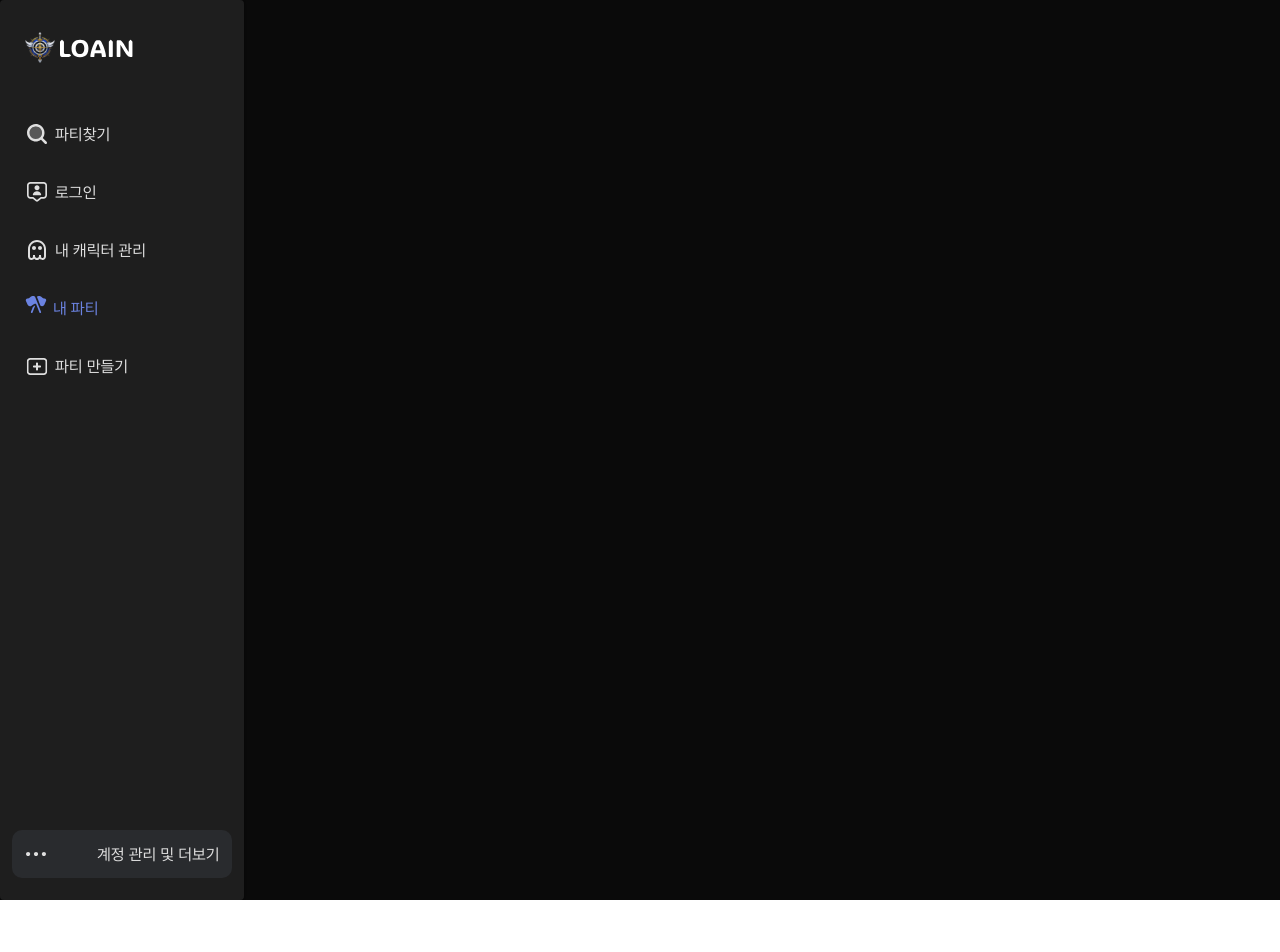
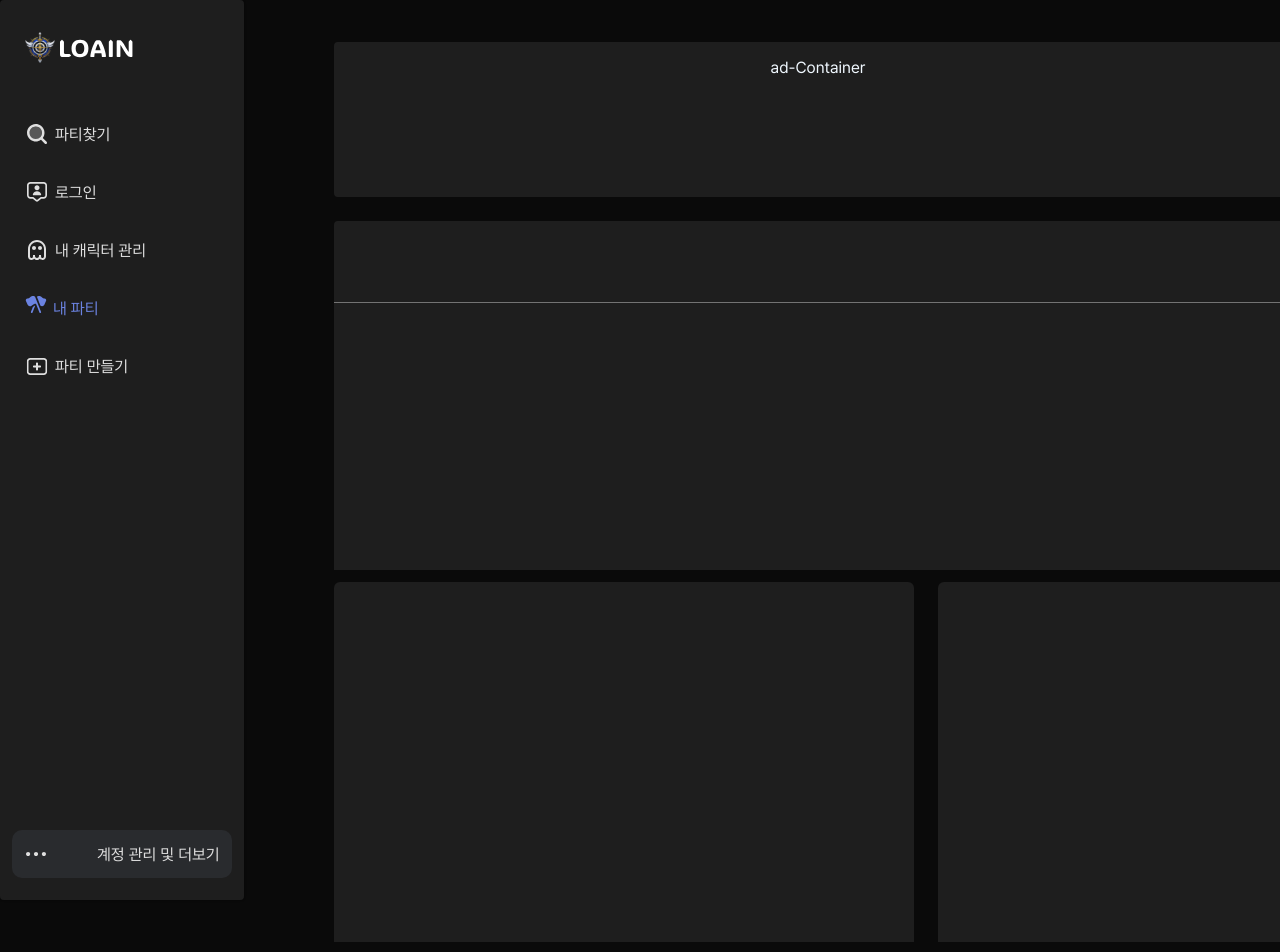
Before and after one commit to bsko98/loain, a React (Create React App) app: page /myParty in a window 1280 px wide. Shown: the top 952 px of the page. Before the commit the page ends 900 px from the top, so only its background shows below. Built offline with nearby package versions, Linux system fonts and the light colour scheme.

Commit message:
feat: 내 파티 페이지 생성 및 구도 잡기 그리고 app.js에 라우트 추가

```diff
--- a/src/App.js
+++ b/src/App.js
@@ -5,7 +5,7 @@ import { BrowserRouter as Router, Routes, Route } from "react-router-dom";
 import MainPage from './pages/MainPage';
 import Sidebar from './components/sidebar';
 import ManageMyCharacter from './pages/ManageMyCharacter';
-
+import MyPartyPage from './pages/MyPartyPage.jsx';
 
 function App() {
   return (
@@ -15,6 +15,7 @@ function App() {
         <Routes>
           <Route path="/" element={<MainPage />} />
           <Route path="/manageMyCharacter" element={<ManageMyCharacter />} />
+          <Route path="/myParty" element={<MyPartyPage />} />
         </Routes>
       </Router>
     </div>
--- /dev/null
+++ b/src/pages/MyPartyPage.css
@@ -0,0 +1,58 @@
+/* 광고 부분을 제외한 나머지 부분 */
+.my-party-container{
+    width: 1036px;
+    height: 721px;
+    display: flex;
+    flex-direction: column;
+    margin-top: 24px;
+}
+
+/* 내 파티 부분 */
+.my-party-party-container{
+    width: 100%;
+    height: 349px;
+    background-color: #1E1E1E;
+    border-top-left-radius: 4px;
+    border-top-right-radius: 4px;
+}
+
+/* 내 파티 부분에 윗줄(파티명, 출발시간, 방 정보 상세보기 버튼) */
+.my-party-party-name{
+    width: 100%;
+    height: 81px;
+    border-bottom: 1px solid #737373;
+}
+
+/* 내 파티 참가자 부분 */
+.my-partyparticipant{
+    width: 100%;
+    height: 268px;
+}
+
+
+/* 내 파티 부분을 제외한 채팅창, 웨이팅 부분  */
+.my-party-others-container{
+    display: flex;
+    flex-direction: row;
+    margin-top: 12px;
+}
+
+
+/* 내 파티 채팅창 부분 */
+.my-party-chatting-container{
+    margin-right: 24px;
+    width: 580px;
+    height: 360px;
+    background-color: #1E1E1E;
+    border-top-left-radius: 6px;
+    border-top-right-radius: 6px;
+}
+
+/* 내 파티 대기자 리스트 */
+.my-party-waitting-list{
+    width: 432px;
+    height: 360px;
+    background-color: #1E1E1E;
+    border-top-left-radius: 6px;
+    border-top-right-radius: 6px;
+}
--- /dev/null
+++ b/src/pages/MyPartyPage.jsx
@@ -0,0 +1,24 @@
+import React from 'react'
+import './MyPartyPage.css'
+
+const MyPartyPage = () => {
+  return (
+    <div className='main-Container'>
+        <div className="content-Wrapper">
+            <div className="ad-Container">ad-Container</div>
+            <div className='my-party-container'>
+                <div className='my-party-party-container'>
+                    <div className='my-party-party-name'></div>
+                    <div className='my-party-participant'></div>
+                </div>
+                <div className='my-party-others-container'>
+                    <div className='my-party-chatting-container'></div>
+                    <div className='my-party-waitting-list'></div>
+                </div>
+            </div>
+        </div>
+    </div>
+  )
+}
+
+export default MyPartyPage;
```
